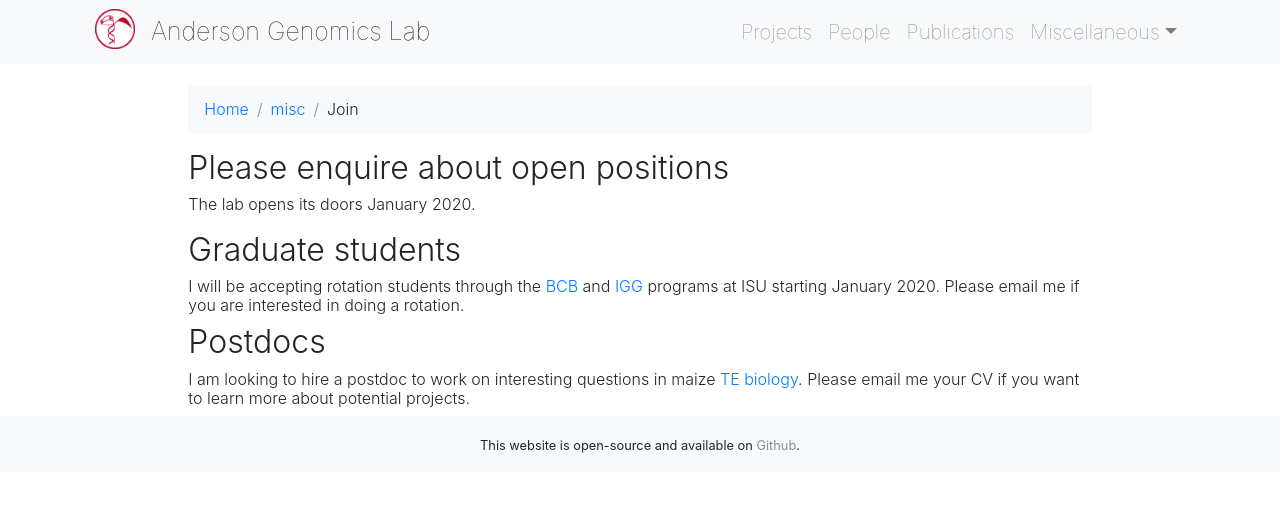
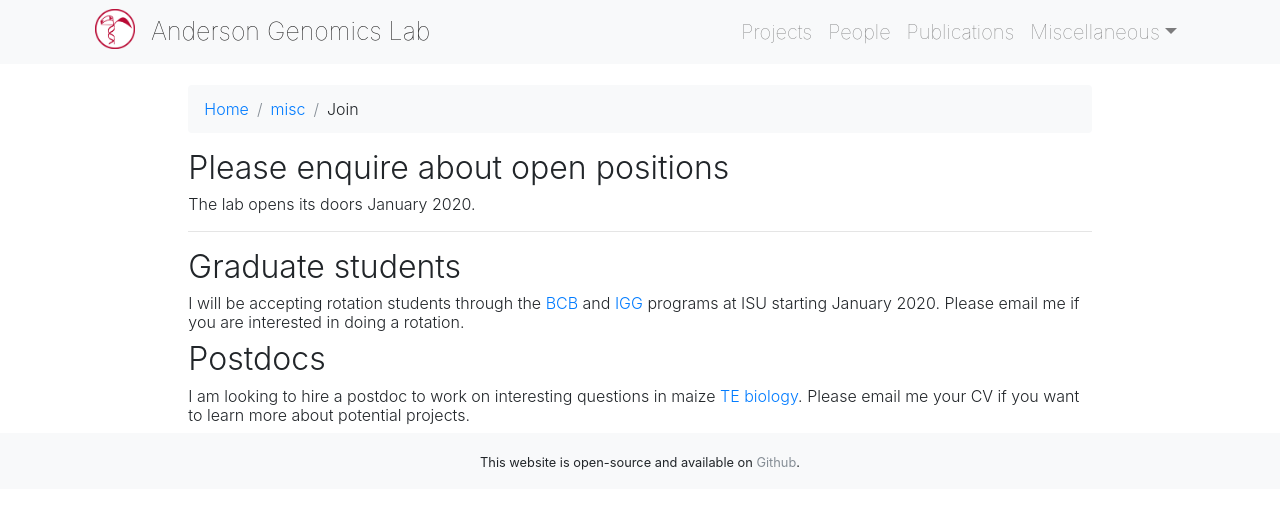
Before and after one commit to andersongenomicslab/andersongenomicslab.github.io, a Jekyll site: the page built from misc/_posts/2010-01-03-join.md, in a window 1280 px wide. Shown: the top 509 px of the page. Built offline with Jekyll 4.4.1, drawn with Linux system fonts in a browser that asks for light colours; nearby versions of some CDN libraries; a style sheet for code colours, icons or effects is not loaded.

Commit message:
Update 2010-01-03-join.md

```diff
--- a/misc/_posts/2010-01-03-join.md
+++ b/misc/_posts/2010-01-03-join.md
@@ -8,9 +8,8 @@ title: Join
 
 ##### The lab opens its doors January 2020.
 
+___
 
-
-   <p></p>
 
 
 
```
